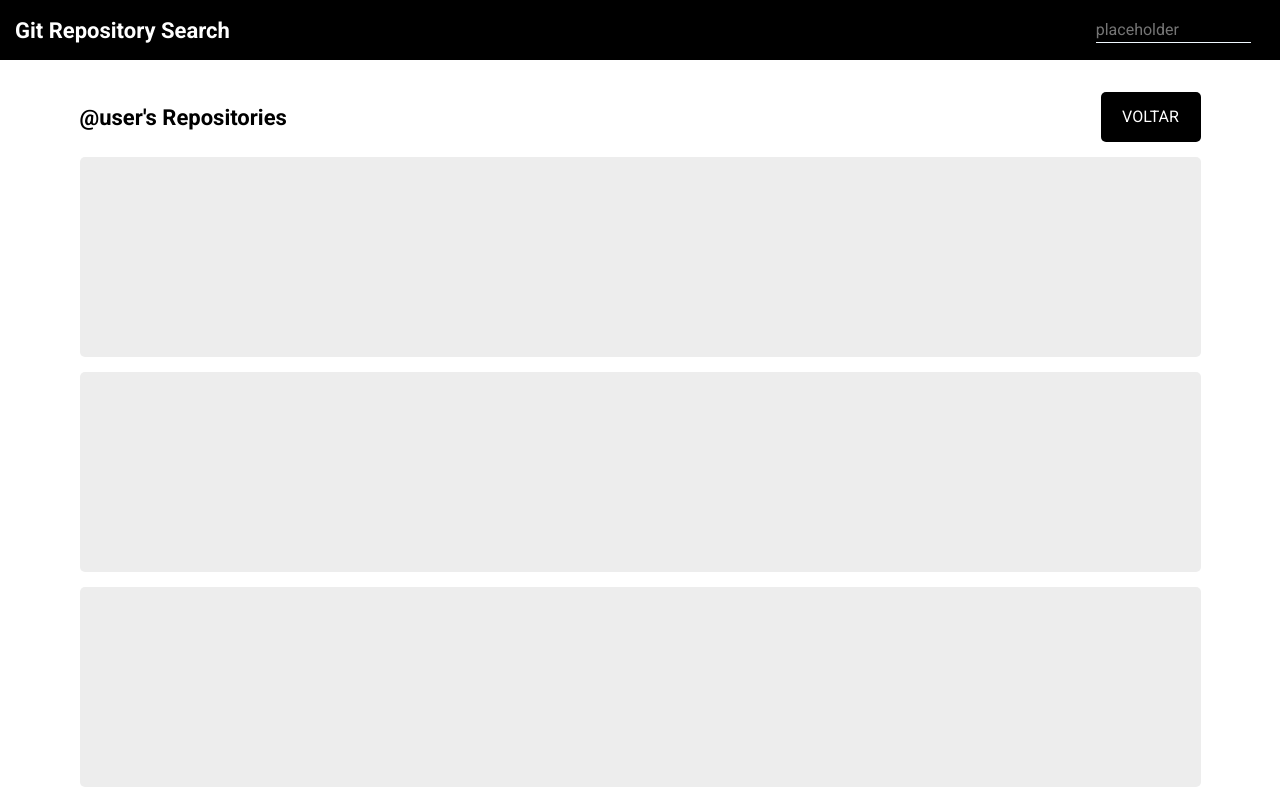
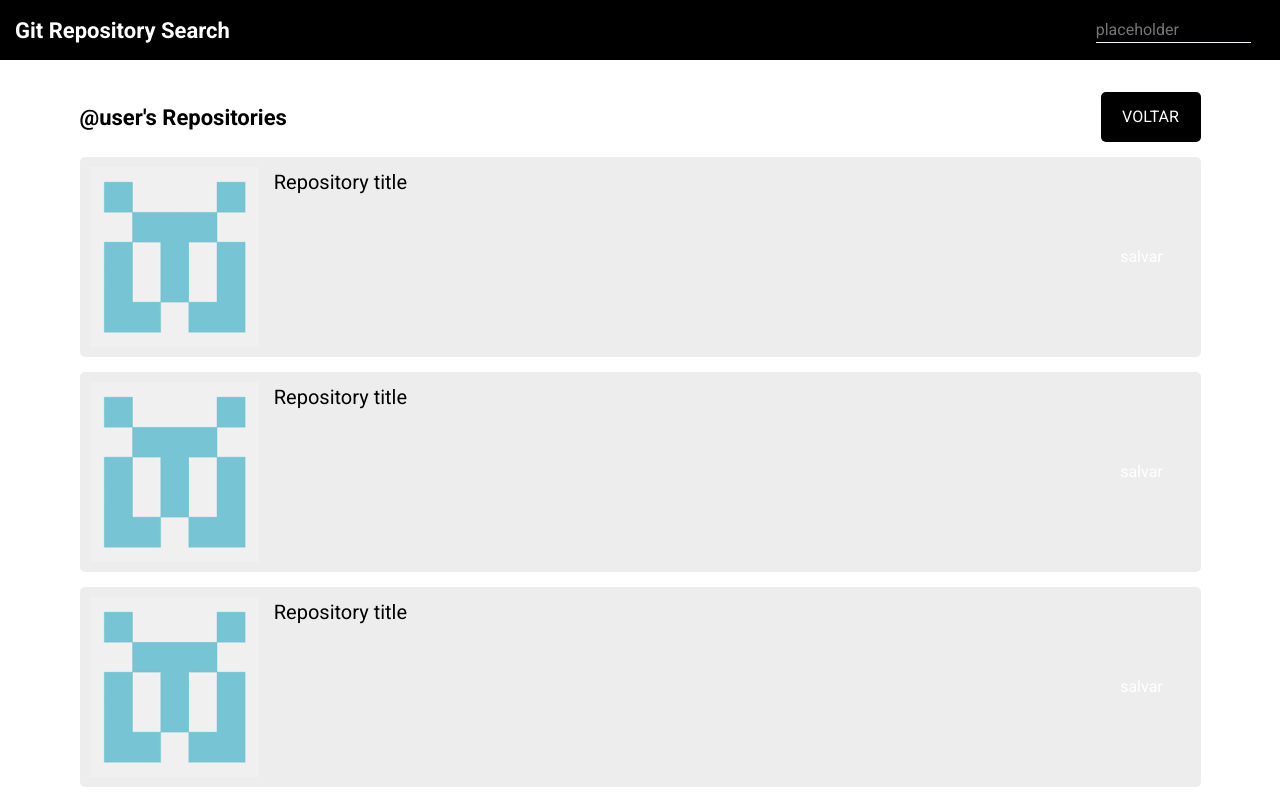
Before and after one commit to HarrisonVinicius/git-search, a Nuxt app: page /users in a window 1280 px wide. Shown: the top 800 px of the page. Built offline with nearby package versions, Linux system fonts and the light colour scheme.

Commit message:
implementacao do layout do item da lista de repositorios e inicio da estruturacao da store

```diff
--- a/components/molecules/RepositoriesListItem/index.vue
+++ b/components/molecules/RepositoriesListItem/index.vue
@@ -1,6 +1,14 @@
 <template>
     <div class="repositories-list-item">
-
+        <div class="avatar-card">
+            <img class="avatar-card__image" src="@/assets/hub.png" alt="avatar">
+        </div>
+        <div class="repositories-list-item__title">
+            <span class="repositories-list-item__title__text-decoration"> Repository title </span>
+        </div>
+        <div class="repositories-list-item__action">
+            <span> salvar </span>
+        </div>
     </div>
 </template>
 
@@ -17,5 +25,37 @@ export default {
     border-radius: 5px;
     margin-bottom: 15px;
     background-color: #ededed;
+    display: flex;
+    justify-content: space-between;
+    align-items: center;
+    padding: 10px;
+    &__title{
+        height: 100%;
+        width: 85%;
+        &__text-decoration{
+            color: black;
+            font-size: 20px;
+            margin-left: 15px;
+        }
+    }
+    &__action{
+        width: 10%;
+        display: flex;
+        justify-content: center;
+        align-items: center;
+    }
+}
+
+.repositories-list-item:hover{
+    opacity: 0.7;
+}
+
+.avatar-card{
+    height: 100%;
+    width: 190px;
+    &__image{
+        height: 100%;
+        width: 100%;
+    }
 }
 </style>
```
Also changed, not shown: assets/hub.png (added), store/userData/actions.js (added), store/userData/mutations.js (added), store/userData/state.js (added).
